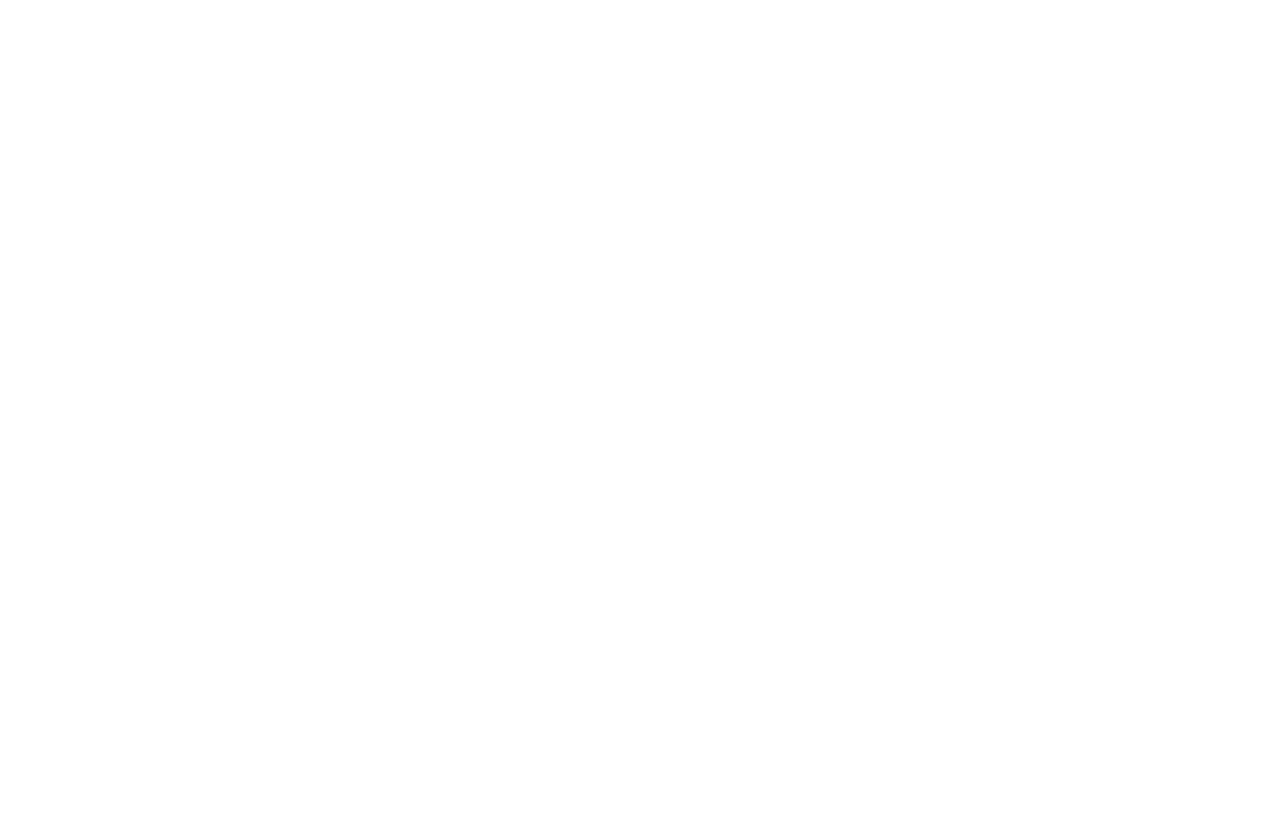
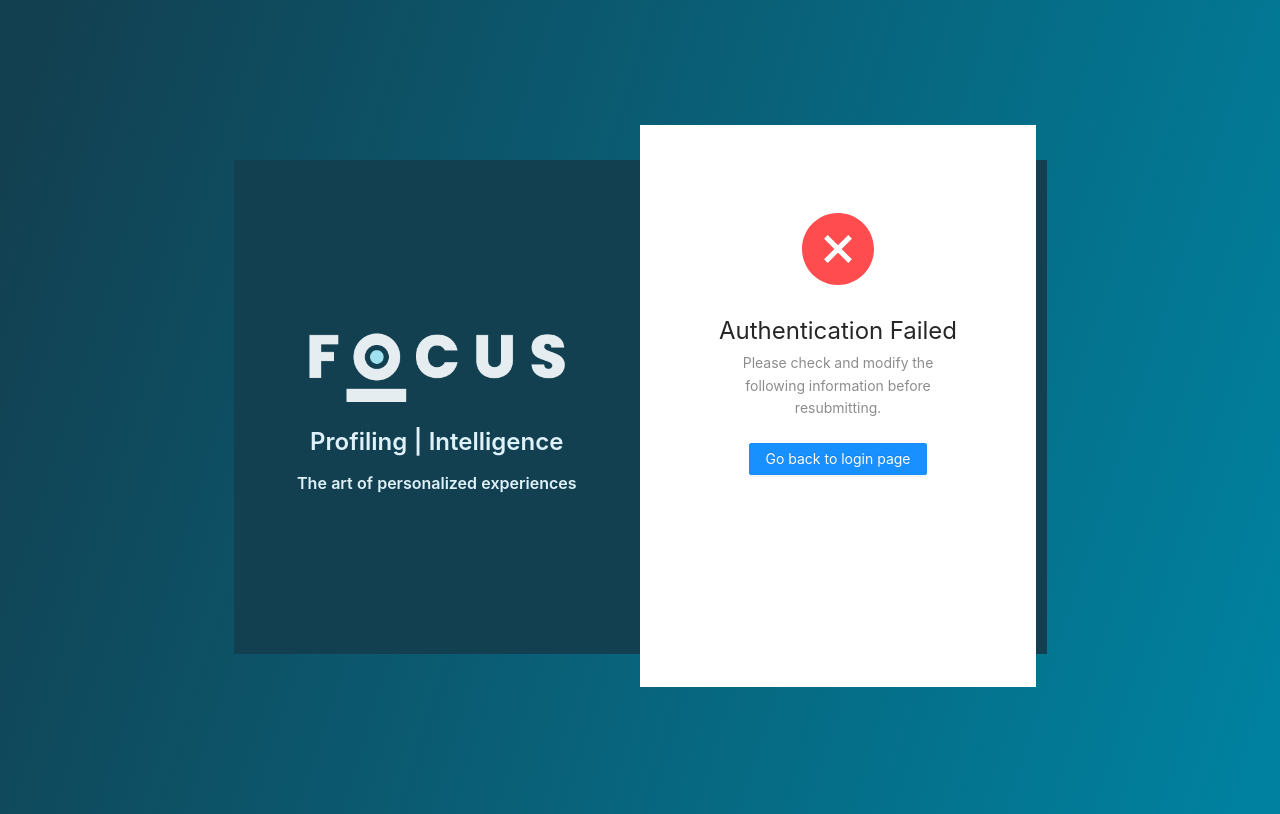
Before and after one commit to JoaoCaldas98/Focus-Keycloak, a React (Create React App) app: page /error in a window 1280 px wide. Before the commit this address had no page. Built offline with nearby package versions, Linux system fonts and the light colour scheme.

Commit message:
Task [10] - Page Error: - Create Component Error when authentication failed;

```diff
--- a/src/App.tsx
+++ b/src/App.tsx
@@ -9,6 +9,7 @@
 import CreatePassword from "./Pages/CreatePassword/CreatePassword";
 import TermsAndConditions from "./Pages/TermsAndConditions/TermsAndConditions";
 import TwoFactorAuthentication from "./Pages/TwoFactorAuthentication/TwoFactorAuthentication";
+import Error from "./Pages/Error/Error"
 import './App.css';
 
 const { Content } = Layout
@@ -23,6 +24,7 @@
                 <Route path={"/createpassword"} element={<CreatePassword />}/>
                 <Route path={"/termsandconditions"} element={<TermsAndConditions />} />
                 <Route path={"/twofactorauthentication"} element={< TwoFactorAuthentication />} />
+                  <Route path={"/error"} element={< Error />} />
               </Routes>
           </Router>
   );
--- /dev/null
+++ b/src/Pages/Error/Error.tsx
@@ -0,0 +1,58 @@
+import { LockOutlined, UserOutlined } from '@ant-design/icons';
+import {Button, Checkbox, Col, Divider, Input, Layout, Row, Typography, Result} from "antd";
+
+import BoxWhite from "../../Components/BoxWhite/BoxWhite";
+import BoxBlue from "../../Components/BoxBlue/BoxBlue";
+
+const {Title, Text, Paragraph} = Typography
+
+const typeStyle = BoxWhite()
+const boxWhite_SmallScreen = typeStyle[0]
+const boxWhite_BigScreen = typeStyle[1]
+
+
+
+const boxError = (style: any) => {
+
+    return (
+        <div style={style}>
+            <Col style={{padding: "2.5rem"}}>
+                <Result
+                    status="error"
+                    title="Authentication Failed"
+                    subTitle="Please check and modify the following information before resubmitting."
+                    extra={[
+                        <Button type="primary" key="console">
+                            Go back to login page
+                        </Button>,
+                    ]}
+                />
+            </Col>
+        </div>
+    )
+}
+
+export default function Error(){
+
+    return (
+        <Layout style={{ minHeight: "100vh", background: "linear-gradient(107.54deg, #124051 3.61%, #00819F 97.2%)", padding: "20vh"}}>
+            <Row align="middle" justify={"center"} gutter={[16, 16]}>
+                {/* Login for Big Views - START */}
+                <Col xs={0} sm={0} md={0} lg={24} xl={24} xxl={24}>
+                    <Row justify={"center"}>
+                        {BoxBlue(boxError, boxWhite_BigScreen)}
+                    </Row>
+                </Col>
+                {/* Login for Big Views - START */}
+
+                {/* Login for Small Views - START */}
+                <Col xs={24} sm={24} md={24} lg={0} xl={0} xxl={0}>
+                    <Row justify={"center"}>
+                        {boxError(boxWhite_SmallScreen)}
+                    </Row>
+                </Col>
+                {/* Login for Small Views - END */}
+            </Row>
+        </Layout>
+    )
+}
```
